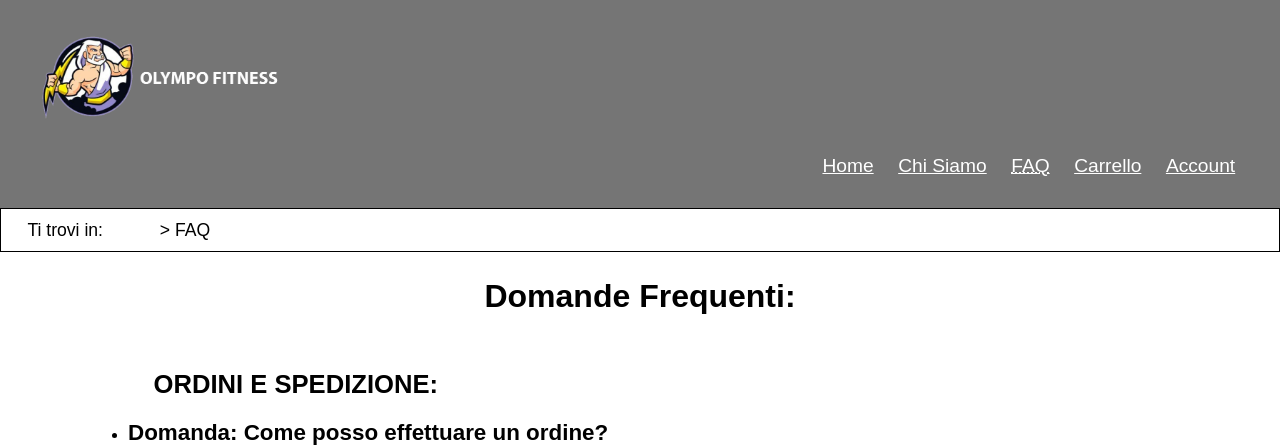
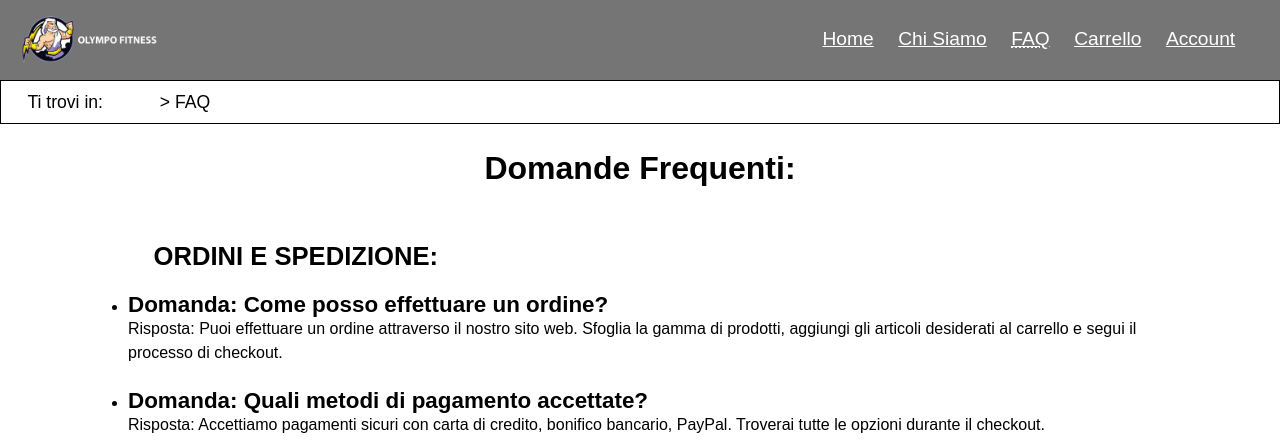
Before and after one commit to TecWeb2024/main, a PHP site: page /faq.html in a window 1280 px wide; the page is wider, and only the part inside the window is pictured. Shown: the top 448 px of that part. Run offline with PHP 8.4, Linux system fonts and the light colour scheme.

Commit message:
Logo+Titolo accessibile su ogni pagina

```diff
--- a/accessori.html
+++ b/accessori.html
@@ -13,9 +13,7 @@
     <nav aria-label="Aiuti alla navigazione">
       <a class="navigationHelp" href="#content">Vai al contenuto</a>
     </nav>
-    <header id="header">
-      <h1 id="logo" lang="en">Olympo Fitness</h1>
-    </header>
+    <h1 class="logo" lang="en">Olympo Fitness</h1>
     <nav id="menu" aria-label="menù del sito">
       <a class="navigationHelp" href="#content"> Salta il menù di navigazione</a>
       <ul>
--- a/account.html
+++ b/account.html
@@ -13,9 +13,7 @@
     <nav aria-label="Aiuti alla navigazione">
       <a class="navigationHelp" href="#content">Vai al contenuto</a>
     </nav>
-    <header id="header">
-      <h1 id="logo" lang="en">Olympo Fitness</h1>
-    </header>
+    <h1 class="logo" lang="en">Olympo Fitness</h1>
     <nav id="menu" aria-label="menù del sito">
       <a class="navigationHelp" href="#content"> Salta il menù di navigazione</a>
       <ul>
--- a/carrello.html
+++ b/carrello.html
@@ -16,9 +16,7 @@
     <nav aria-label="Aiuti alla navigazione">
       <a class="navigationHelp" href="#content">Vai al contenuto</a>
     </nav>
-    <header id="header">
-      <h1 id="logo" lang="en">Olympo Fitness</h1>
-    </header>
+    <h1 class="logo" lang="en">Olympo Fitness</h1>
     <nav id="menu" aria-label="menù del sito">
       <a class="navigationHelp" href="#content"> Salta il menù di navigazione</a>
       <ul>
--- a/chiSiamo.html
+++ b/chiSiamo.html
@@ -15,9 +15,7 @@
     <nav aria-label="Aiuti alla navigazione">
       <a class="navigationHelp" href="#content">Vai al contenuto</a>
     </nav>
-    <header id="header">
-      <h1 id="logo" lang="en">Olympo Fitness</h1>
-    </header>
+    <h1 class="logo" lang="en">Olympo Fitness</h1>
     <nav id="menu" aria-label="menù del sito">
       <a class="navigationHelp" href="#content"> Salta il menù di navigazione</a>
       <ul>
--- a/error404.html
+++ b/error404.html
@@ -13,9 +13,7 @@
     <nav aria-label="Aiuti alla navigazione">
       <a class="navigationHelp" href="#content">Vai al contenuto</a>
     </nav>
-    <header id="header">
-      <h1 id="logo" lang="en">Olympo Fitness</h1>
-    </header>
+    <h1 class="logo" lang="en">Olympo Fitness</h1>
     <nav id="menu" aria-label="menù del sito">
       <a class="navigationHelp" href="#content"> Salta il menù di navigazione</a>
       <ul>
--- a/error500.html
+++ b/error500.html
@@ -13,9 +13,7 @@
     <nav aria-label="Aiuti alla navigazione">
       <a class="navigationHelp" href="#content">Vai al contenuto</a>
     </nav>
-    <header id="header">
-      <h1 id="logo" lang="en">Olympo Fitness</h1>
-    </header>
+    <h1 class="logo" lang="en">Olympo Fitness</h1>
     <nav id="menu" aria-label="menù del sito">
       <a class="navigationHelp" href="#content"> Salta il menù di navigazione</a>
       <ul>
--- a/faq.html
+++ b/faq.html
@@ -12,9 +12,7 @@
     <nav aria-label="Aiuti alla navigazione">
       <a class="navigationHelp" href="#content">Vai al contenuto</a>
     </nav>
-    <header id="header">
-      <h1 id="logo" lang="en">Olympo Fitness</h1>
-    </header>
+    <h1 class="logo" lang="en">Olympo Fitness</h1>
     <nav id="menu" aria-label="menù del sito">
       <a class="navigationHelp" href="#content"> Salta il menù di navigazione</a>
       <ul>
@@ -145,7 +143,7 @@
     <h2>Hai qualche domanda? Faccelo sapere qui sotto!</h2>
     <form>
       <input type="text" placeholder="Scrivi qui la domanda" id="question_Input" required>
-      <button type="submit" id="addQuestion">Invia</button>
+      <button type="submit" id="addQuestion">Invia</button> <!-- tag input non button? -->
     </form>
     </ul>
 
--- a/macchine.html
+++ b/macchine.html
@@ -12,9 +12,7 @@
     <nav aria-label="Aiuti alla navigazione">
       <a class="navigationHelp" href="#content">Vai al contenuto</a>
     </nav>
-    <header id="header">
-      <h1 id="logo" lang="en">Olympo Fitness</h1>
-    </header>
+    <h1 class="logo" lang="en">Olympo Fitness</h1>
     <nav id="menu" aria-label="menù del sito">
       <a class="navigationHelp" href="#content"> Salta il menù di navigazione</a>
       <ul>
--- a/nutrizione.html
+++ b/nutrizione.html
@@ -12,9 +12,7 @@
     <nav aria-label="Aiuti alla navigazione">
       <a class="navigationHelp" href="#content">Vai al contenuto</a>
     </nav>
-    <header id="header">
-      <h1 id="logo" lang="en">Olympo Fitness</h1>
-    </header>
+    <h1 class="logo" lang="en">Olympo Fitness</h1>
     <nav id="menu" aria-label="menù del sito">
       <a class="navigationHelp" href="#content"> Salta il menù di navigazione</a>
       <ul>
--- a/pesiLiberi.html
+++ b/pesiLiberi.html
@@ -12,9 +12,7 @@
     <nav aria-label="Aiuti alla navigazione">
       <a class="navigationHelp" href="#content">Vai al contenuto</a>
     </nav>
-    <header id="header">
-      <h1 id="logo" lang="en">Olympo Fitness</h1>
-    </header>
+    <h1 class="logo" lang="en">Olympo Fitness</h1>
     <nav id="menu" aria-label="menù del sito">
       <a class="navigationHelp" href="#content"> Salta il menù di navigazione</a>
       <ul>
--- a/prodotto.html
+++ b/prodotto.html
@@ -13,9 +13,7 @@
     <nav aria-label="Aiuti alla navigazione">
       <a class="navigationHelp" href="#content">Vai al contenuto</a>
     </nav>
-    <header id="header">
-      <h1 id="logo" lang="en">Olympo Fitness</h1>
-    </header>
+    <h1 class="logo" lang="en">Olympo Fitness</h1>
     <nav id="menu" aria-label="menù del sito">
       <a class="navigationHelp" href="#content"> Salta il menù di navigazione</a>
       <ul>
--- a/style.css
+++ b/style.css
@@ -58,32 +58,23 @@
 
   header {
     background-color: var(--headerBgColor);
-    padding: 0.7em 1em 0.7em 1em;
+    padding: 0.5em 1em 0.5em 1em;
   }
 
-  #logo{ /*DA VEDERE*/
+  h1.logo{
     background-image: url('images/zeusbiancogrigio.jpg');
-    text-indent:200%;
+    background-repeat: no-repeat;
+    background-size: contain;
+  }
+
+  .logo {
+    color:var(--headerTextColor);
+    font-size: 2em; /* dimensioni logo */
+    line-height: 2em;
+    float:left;
+    text-indent:100%;
     white-space:nowrap;
     overflow:hidden;
-    font-size: 7em;
-    line-height: 1em;
-    background-repeat: no-repeat;
-    background-size: contain;
-    /*background-position: center;*/
-   /* margin:0.1em;*/
-   /* background-repeat: no-repeat;
-    background-position: center;
-    font-size: 150%;
-    height:auto;
-    width: auto;*/
-  }
-
-  header h1 { /*em or %*/
-    color:var(--headerTextColor);
-    font-size: 2em;
-    line-height: 1.5em;
-    float:left;
   }
 
   /*NAVIGAZIONE*/
```
Also changed, not shown: index.html (+2 -8 lines).
